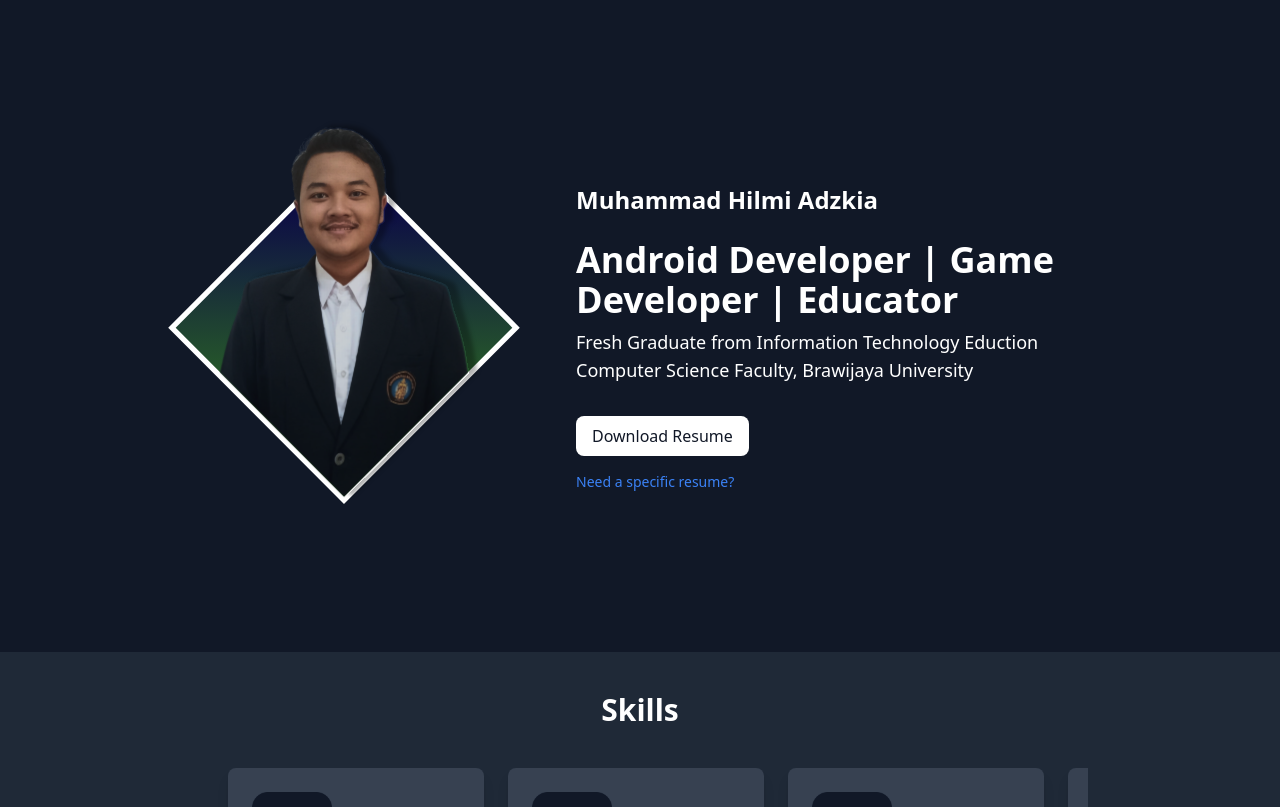
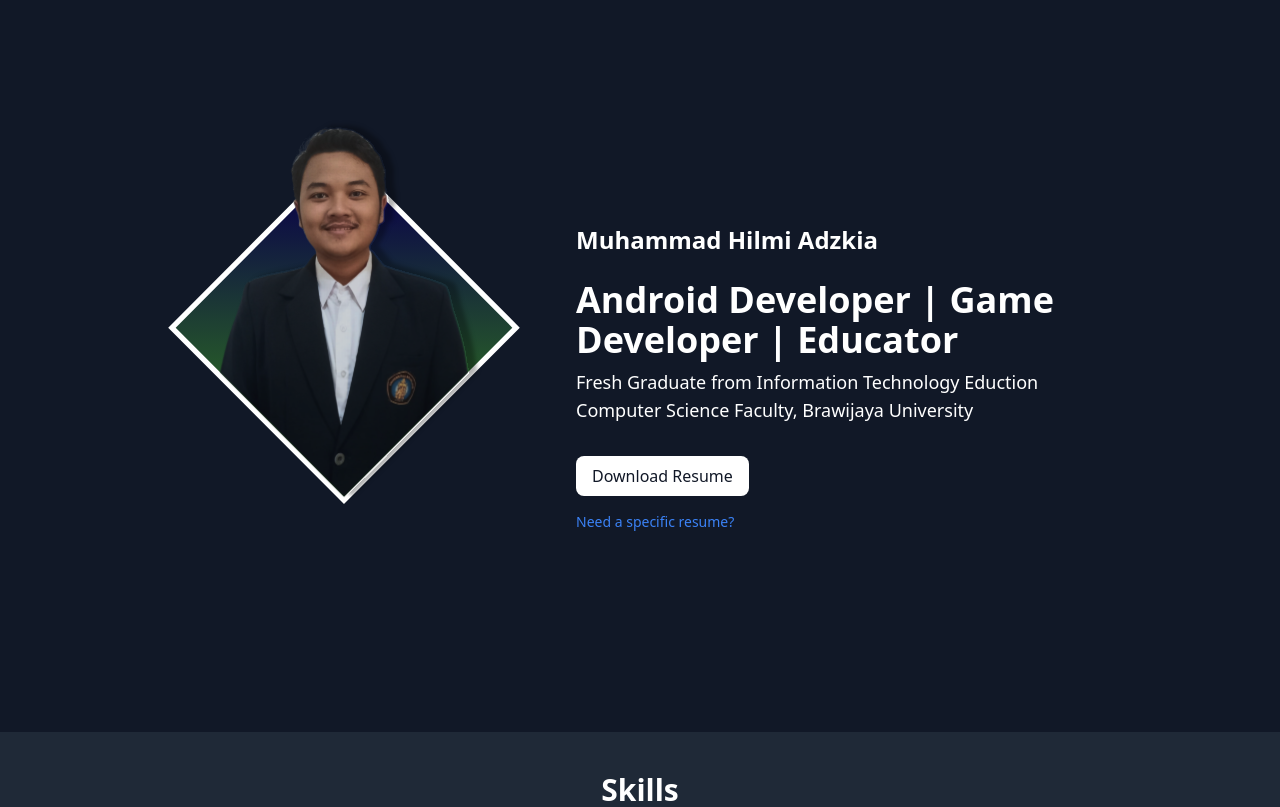
Before and after one commit to MHilmiAdz/portohealme, a React (Create React App) app: page / in a window 1280 px wide. Shown: the top 807 px of the page. Built offline with nearby package versions, Linux system fonts and the light colour scheme.

Commit message:
style: increase padding in text section for better spacing

```diff
--- a/src/components/Introduction.jsx
+++ b/src/components/Introduction.jsx
@@ -57,7 +57,7 @@ export function Introduction() {
                 </div>
 
                 {/* Text Section */}
-                <div className="text-center md:text-left py-10 animate-fade-in-up">
+                <div className="text-center md:text-left py-20 animate-fade-in-up">
                     <h2 className="text-2xl font-semibold py-6">Muhammad Hilmi Adzkia</h2>
                     <p className="text-4xl font-bold">
                         Android Developer | Game Developer | Educator
```
